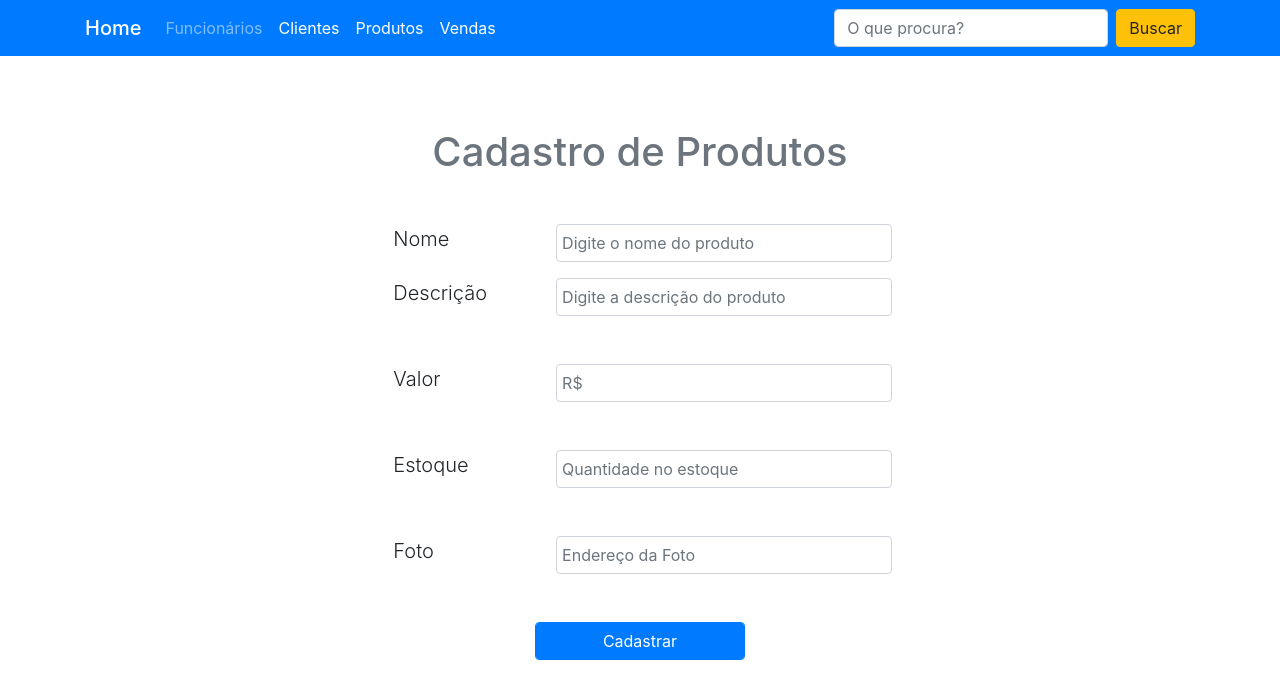
After one commit to IndianaraBrasilino/ProjetosPW, a PHP site: page /view/Administracao/cadprodutos.php in a window 1280 px wide. The commit adds this page. Shown: the top 699 px of the page. Run offline with PHP 8.4, Linux system fonts and the light colour scheme; the visitor is signed in with stand-in values (Sample User, id 1).

Commit message:
Backup aula 01/10/2019

```diff
--- /dev/null
+++ b/view/Administracao/cadprodutos.php
@@ -0,0 +1,63 @@
+<?php
+
+session_start();
+if(!isset($_SESSION['login']) || $_SESSION['login'] !=true){
+  header("Location: ../../");
+}
+//caso o administrador queira acessar a tela do cliente, volta para a tela do administrador
+switch($_SESSION['tipo']){
+  case "cliente":
+    header("Location: ../Home");
+    break;
+}
+?>
+
+<!DOCTYPE html>
+<html lang="pt-br">
+<head>
+    <meta charset="UTF-8">
+    <meta name="viewport" content="width=device-width, initial-scale=1.0">
+    <meta http-equiv="X-UA-Compatible" content="ie=edge">
+    <link rel="stylesheet" type="text/css" href="../../css/estilo.css">
+    <title>Tela ADM</title>
+</head>
+<body>
+
+<!--Inclusão da navbar na pagina-->
+  <?php
+    include "../cabecalhos/navADM.php";
+  ?>
+  <br>
+  <!--Formulário de cadastro de produtos-->
+    <div class="mt-5">
+        <div class="w-50 h-100 mx-auto bg-white">
+            <h1 class="text-center text-muted">Cadastro de Produtos</h1>
+            <form action="" method="POST" id="cadprod">
+                <div class="form-row col-10 mx-auto mt-5">
+                    <label class="lead col-4" for="">Nome</label>
+                    <input class="form-control col-8" type="text" placeholder="Digite o nome do produto" name="prod" id="nomeprod">
+                </div>
+                <div class="form-row col-10 mx-auto mt-3 mb-5">
+                    <label class="lead col-4" for="">Descrição</label>
+                    <input class="form-control col-8" type="text" placeholder="Digite a descrição do produto" name="descprod" id="descprod">
+                </div>
+                <div class="form-row col-10 mx-auto mt-2 mb-5">
+                    <label class="lead col-4" for="">Valor</label>
+                    <input class="form-control col-8" type="text" placeholder="R$" name="precprod" id="precprod">
+                </div>
+                <div class="form-row col-10 mx-auto mb-5">
+                    <label class="lead col-4" for="">Estoque</label>
+                    <input class="form-control col-8" type="text" placeholder="Quantidade no estoque" name="qtdeprod" id="qtdeprod">
+                </div>
+                <div class="form-row col-10 mx-auto mb-5">
+                    <label class="lead col-4" for="">Foto</label>
+                    <input class="form-control col-8" type="text" placeholder="Endereço da Foto" name="fotoprod" id="fotoprod">
+                </div>
+                <div class="form-row col-10 mx-auto mt-5 mb-5">
+                    <input class="form-control btn-primary col-5 mx-auto" type="submit" value="Cadastrar">
+                </div>
+            </form>
+        </div>
+    </div>
+</body>
+</html>
--- /dev/null
+++ b/view/cabecalhos/navADM.php
@@ -0,0 +1,27 @@
+<nav class="navbar navbar-expand-lg navbar navbar-dark bg-primary">
+  <div class="container">
+    <a class="navbar-brand h1 mb-0" href="#">Home</a>
+      <button class="navbar-toggler" type="button" data-toggle="collapse" data-target="#navbarSite">
+        <span class="navbar-toggler-icon"></span>
+      </button>
+  <div class="collapse navbar-collapse" id="navbarSite">
+    <ul class="navbar-nav mr-auto">
+      <li class="nav-item">
+        <a class="nav-link" href="#">Funcionários</a>
+      </li>
+      <li class="nav-item active">
+        <a class="nav-link" href="#">Clientes</a>
+      </li>
+      <li class="nav-item active">
+        <a class="nav-link" href="../Administracao/cadprodutos.php">Produtos</a>
+      </li>
+      <li class="nav-item active">
+        <a class="nav-link" href="#">Vendas</a>
+      </li>
+    </ul>
+      <form class="form-inline">
+        <input class="form-control ml-5 mr-2" type="search" placeholder="O que procura?"><!--ml-2 classe de espacamento-->
+        <button class="btn btn-warning" type="Submit">Buscar</button>
+      </form>
+  </div>
+</nav>
```
Also changed, not shown: view/Administracao/index.php (+8 -27 lines).
